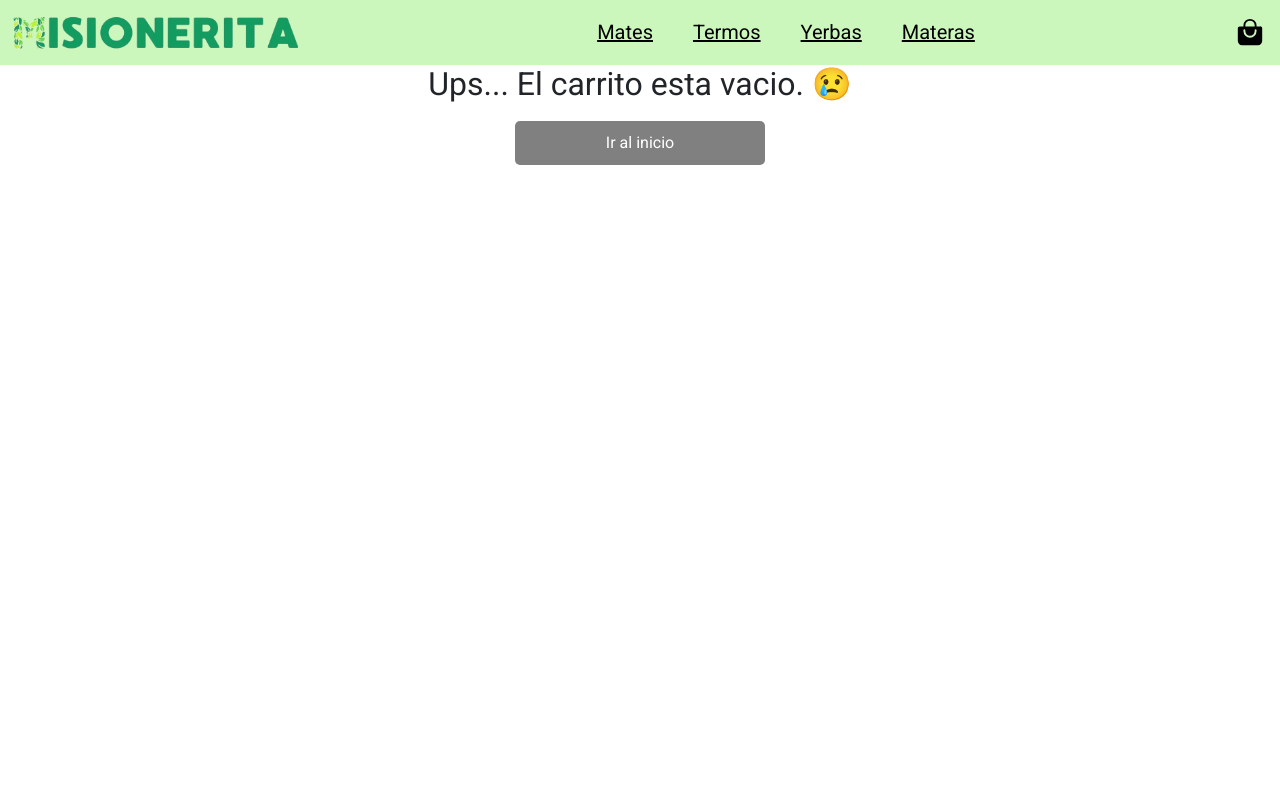
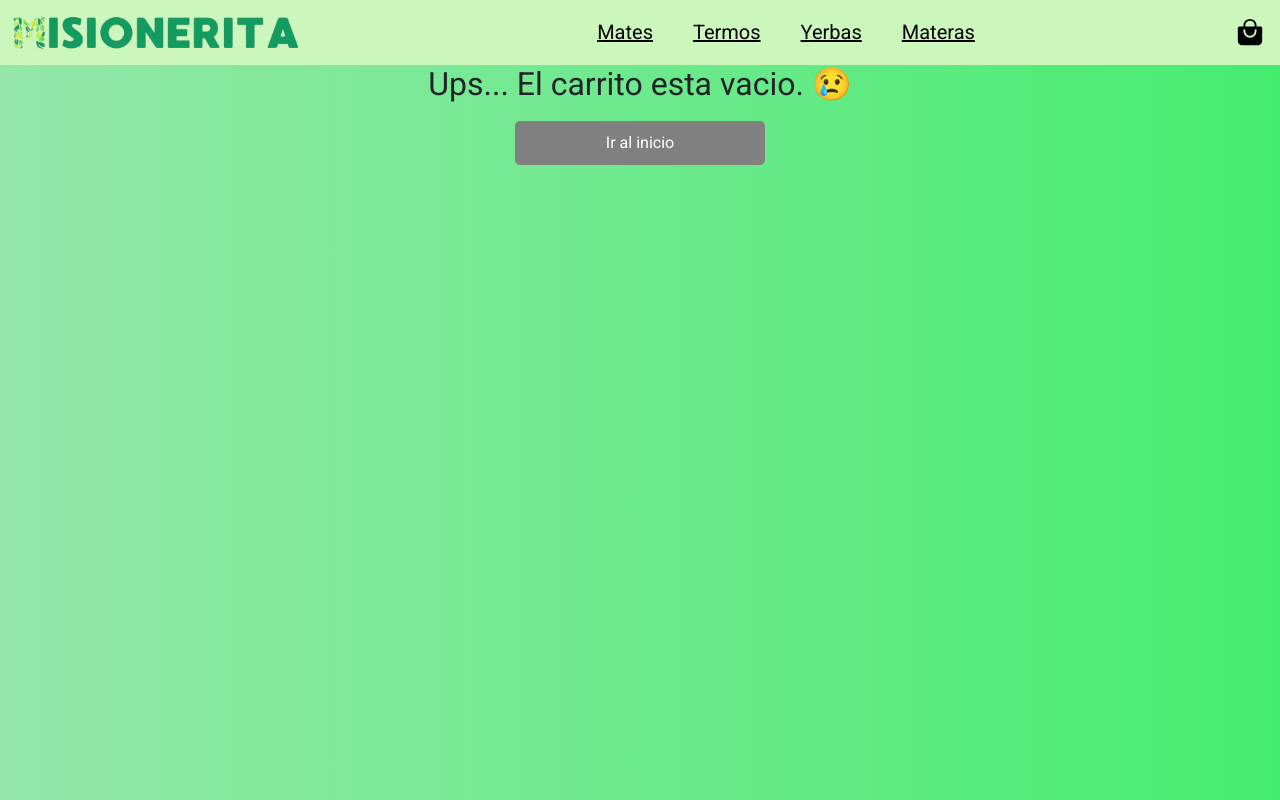
Before and after one commit to Nahiely02/EntregaFinal-Back, a React (Vite) app: page /cart in a window 1280 px wide. Built offline with nearby package versions, Linux system fonts and the light colour scheme.

Commit message:
Background add

```diff
--- a/index.html
+++ b/index.html
@@ -12,6 +12,7 @@
   <body>
 
     <div id="root">
+
     </div>
 
 
--- a/src/App.scss
+++ b/src/App.scss
@@ -3,5 +3,4 @@
     text-align: center;
     color: #3f663f;
     font-weight: bold;
-
 }
--- a/src/componentes/Cart/Cart.jsx
+++ b/src/componentes/Cart/Cart.jsx
@@ -23,6 +23,7 @@ const Cart = () => {
           <li className="li-cart" key={producto.id}>
             <img className="img-cart" src={producto.imagen} alt={producto.nombre} />
             <p>{producto.nombre}</p>
+            <p>Precio unit. : ${producto.precio}</p>
             <p>Cantidad: {producto.cantidad}</p>
             <button className="btn-link" onClick={() => borrarProducto(producto.id)}>Eliminar producto</button>
           </li>
--- a/src/componentes/Cart/Cart.scss
+++ b/src/componentes/Cart/Cart.scss
@@ -1,6 +1,5 @@
 .container-cart{
     padding: 15px;
-    background-color: rgb(243, 241, 241);
 }
 
 .ul-cart{
--- a/src/index.css
+++ b/src/index.css
@@ -2,6 +2,7 @@
 
 
 html, body{
+    background: linear-gradient(to right, #95e7aa, #46ec70);
     width: 100%;
     height: 100%;
     margin: 0;
```
Also changed, not shown: public/imagen-home-mate.jfif (deleted), public/mate-background.jpg (added).
